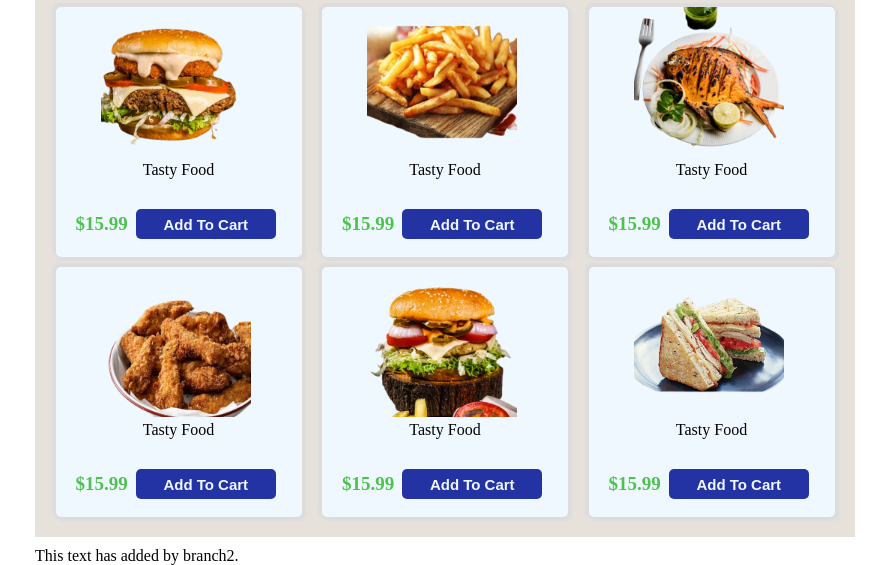
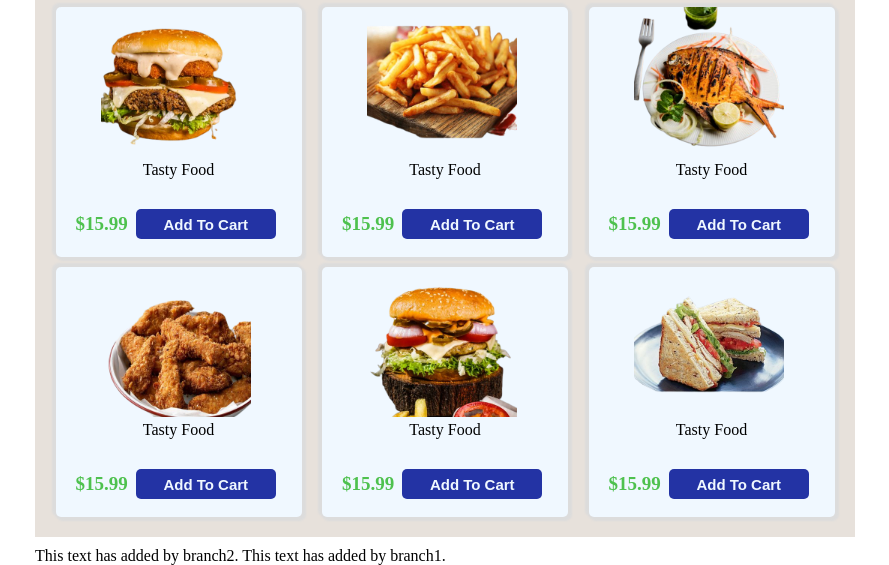
Before and after one commit to mohammadahmadraza/Resto_Site, a plain HTML site: page index.html in a window 1280 px wide. Shown: the part 533-1098 px from the top of the page, without its empty margins (195-1084 px from the left). Drawn offline with Linux system fonts and the light colour scheme.

Commit message:
text added by branch1

```diff
--- a/index.html
+++ b/index.html
@@ -125,6 +125,7 @@
     </main>
     <footer>
         This text has added by branch2.
+        This text has added by branch1.
     </footer>
 </body>
 
```
